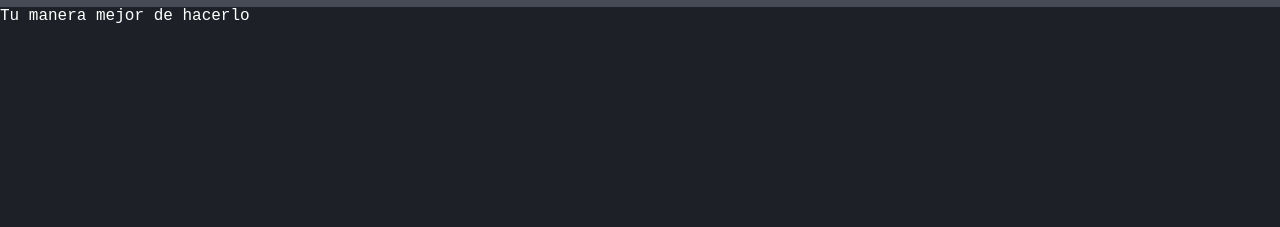
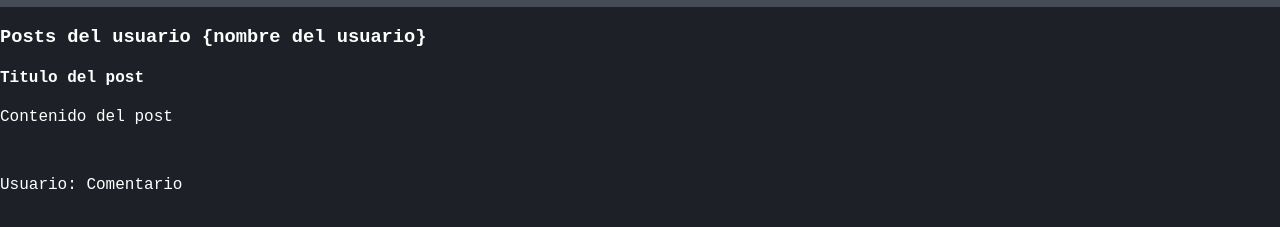
Before and after one commit to elchechulin/curso-git, a plain HTML site: page index.html in a window 1280 px wide. Shown: the part 63-290 px from the top of the page. Drawn offline with Linux system fonts and the light colour scheme; a web font is replaced by a local one.

Commit message:
Add post html

```diff
--- a/index.html
+++ b/index.html
@@ -15,8 +15,14 @@
         <img class="logo" src="img/git.png">
         <h1>Blog Curso Git & Github</h1>
     </div>
-    <div>
-        Tu manera mejor de hacerlo
+    <div class="container" id="content">
+       <h3>Posts del usuario {nombre del usuario}</h3>
+       <div class="post">
+        <h4>Titulo del post</h4>
+        <p>Contenido del post</p>
+        <br>
+        <p><span>Usuario:</span> Comentario</p>
+       </div>
     </div>
 </body>
 </html>
```
